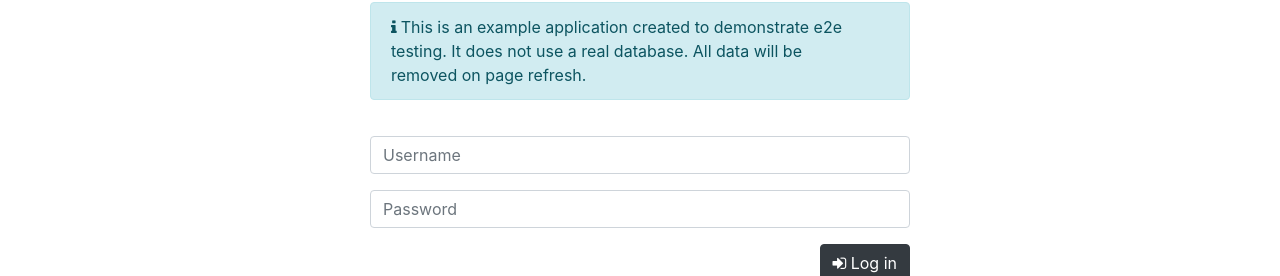
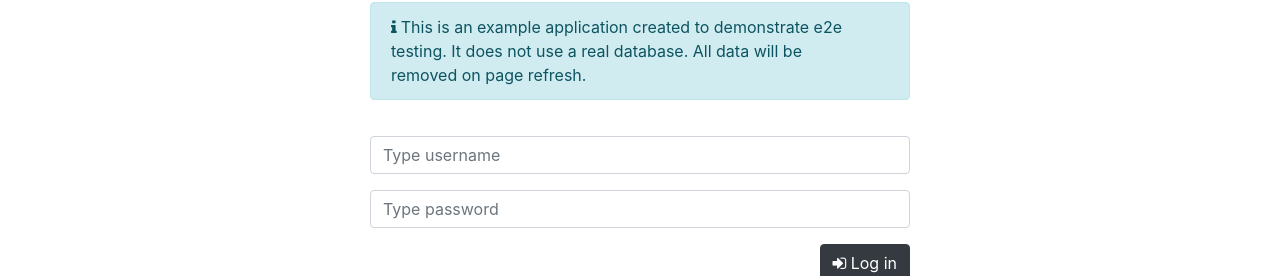
Before and after one commit to dangeabunea/pluralsight-testcafe-weabapp, an Angular app: page /login in a window 1280 px wide. Shown: the part 120-396 px from the top of the page. Built offline with nearby package versions, Linux system fonts and the light colour scheme.

Commit message:
Made some changes to UI

```diff
--- a/src/app/login/login.component.html
+++ b/src/app/login/login.component.html
@@ -22,7 +22,7 @@
                  class="form-control"
                  formControlName="username"
                  name="name"
-                 placeholder="Username"/>
+                 placeholder="Type username"/>
         </div>
         <!-- Password -->
         <div class="form-group">
@@ -31,7 +31,7 @@
                  class="form-control"
                  formControlName="password"
                  name="password"
-                 placeholder="Password"/>
+                 placeholder="Type password"/>
         </div>
 
         <div *ngIf="authFailed" class="form-group auth-failed-error">
```
